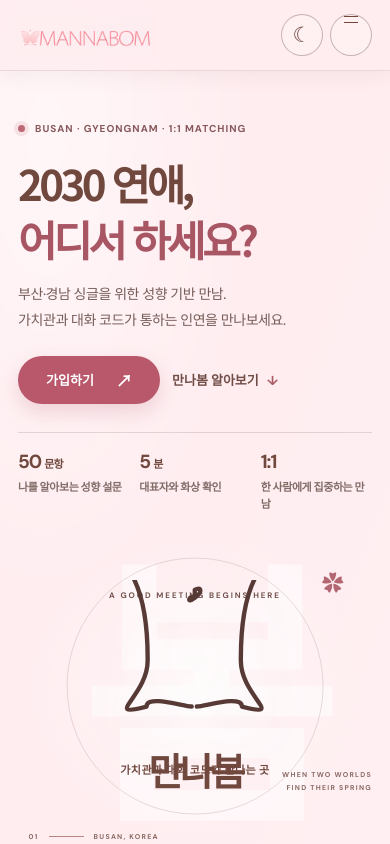
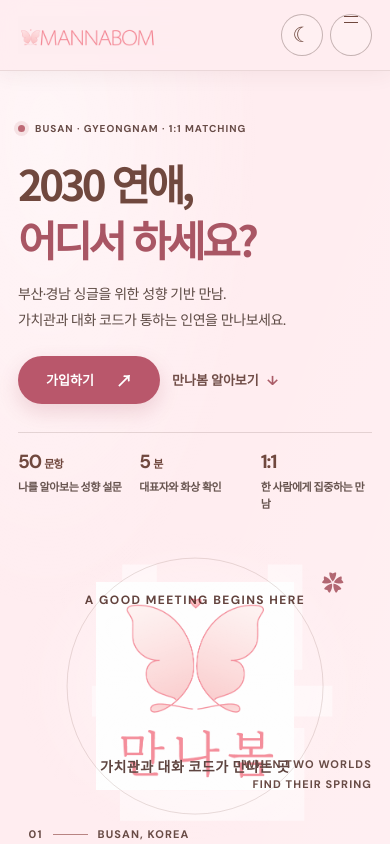
Before and after one commit to parknayoung-mnb/mannabom, a website: page index.html in a window 390 px wide. Shown: the top 844 px of the page. Drawn offline with Linux system fonts and the light colour scheme.

Commit message:
Use official outline logo and readable profile visuals

```diff
--- a/index.html
+++ b/index.html
@@ -16,7 +16,7 @@
   <header class="site-header" id="top">
     <div class="container header-inner">
       <a class="brand" href="#top" aria-label="만나봄 홈으로">
-        <img class="brand-mark-img" src="./assets/mannabom-logo-horizontal.png" alt="만나봄 MANNABOM 공식 로고">
+        <img class="brand-mark-img" src="./assets/mannabom-logo-horizontal-outline.png" alt="만나봄 MANNABOM 공식 로고">
       </a>
       <nav class="primary-nav" id="primary-nav" aria-label="주요 메뉴">
         <a href="#about">만나봄 소개</a>
@@ -57,8 +57,7 @@
           <div class="logo-orbit logo-orbit-outer" aria-hidden="true"></div>
           <div class="hero-logo-plate">
             <span class="logo-kicker">A GOOD MEETING BEGINS HERE</span>
-            <img class="hero-company-mark" src="./assets/mannabom-mark.svg" alt="만나봄 나비 심볼">
-            <strong class="hero-company-name">만나봄</strong>
+            <img class="hero-company-mark" src="./assets/mannabom-logo-korean-outline.png" alt="나비 심볼과 만나봄 한글이 담긴 공식 로고">
             <span class="logo-caption">가치관과 대화 코드가 만나는 곳</span>
           </div>
           <span class="logo-sparkle" aria-hidden="true">✿</span>
@@ -121,7 +120,7 @@
     <section class="trust section" aria-labelledby="trust-title">
       <div class="container trust-layout">
         <div class="founder-card" aria-label="만나봄 대표자 광고 이미지">
-          <div class="founder-photo"><img src="./assets/representative.jpg" alt="만나봄 대표자 프로필 사진"></div>
+          <div class="founder-photo"><img src="./assets/representative-cutout.png" alt="배경을 제거한 만나봄 대표자 프로필 사진"></div>
         </div>
         <div class="trust-main"><p class="eyebrow">MEET THE FOUNDER</p><h2 id="trust-title">대표가 얼굴을 공개하고,<br><span>먼저 직접 인사합니다.</span></h2><div class="trust-copy"><p>제약회사 품질보증(QA) 4년의 꼼꼼함과 연애 상담 채널 2년 운영으로 쌓은 소통 경험을 만나봄에 담았습니다. 대표자가 직접 5분 화상으로 인사하고 본인 여부와 대화 매너를 확인해요. 얼굴과 운영 주체를 먼저 공개하는 것부터 신뢰가 시작된다고 믿습니다.</p><div class="trust-chips"><span>제약 QA 경력 4년</span><span>TikTok 연애 상담 채널 5,000 팔로워</span><span>연애 상담 채널 2년 운영</span></div></div></div>
       </div>
@@ -137,7 +136,7 @@
     </section>
   </main>
 
-  <footer class="site-footer"><div class="container footer-inner"><a class="brand footer-brand" href="#top" aria-label="맨 위로"><img class="brand-mark-img" src="./assets/mannabom-logo-horizontal.png" alt="만나봄 MANNABOM 공식 로고"></a><p>© <span id="year">2026</span> MANNABOM. ALL RIGHTS RESERVED.</p><a class="back-top" href="#top">맨 위로 ↑</a></div></footer>
+  <footer class="site-footer"><div class="container footer-inner"><a class="brand footer-brand" href="#top" aria-label="맨 위로"><img class="brand-mark-img" src="./assets/mannabom-logo-horizontal-outline.png" alt="만나봄 MANNABOM 공식 로고"></a><p>© <span id="year">2026</span> MANNABOM. ALL RIGHTS RESERVED.</p><a class="back-top" href="#top">맨 위로 ↑</a></div></footer>
 
   <div class="signup-modal" id="signup-modal" aria-hidden="true">
     <button class="signup-backdrop" type="button" aria-label="가입 설문 닫기" data-close-signup></button>
--- a/styles.css
+++ b/styles.css
@@ -630,3 +630,30 @@ body[data-theme="dark"] .hero-company-name { color: #fff0e9; }
   .founder-card::after { padding: 58px 16px 17px; font-size: 7px; }
   .founder-photo { width: 100%; height: 100%; }
 }
+
+/* Match the supplied outline logo and keep supporting copy easy to read. */
+.hero-company-mark { width: 248px; height: 260px; margin: 0 auto; mix-blend-mode: multiply; filter: none; }
+.brand-mark-img { width: 164px; height: 48px; mix-blend-mode: multiply; }
+.hero-art-index, .hero-art-sidecopy { color: #684b45; font-size: 11px; letter-spacing: .1em; }
+.logo-kicker { color: #63433e; font-size: 12px; letter-spacing: .12em; }
+.logo-caption { color: #5e4540; font-size: 14px; }
+.hero-copy, .about-description, .how-intro, .step p, .service-text p, .trust-copy p, .contact-copy { color: #5d4a44; font-size: 15px; }
+.hero .eyebrow, .section-label { color: #674b46; }
+.hero-facts small, .promise-row article p, .step-foot, .privacy-note, .service-price span, .price-note, .founder-caption { color: #66534e; }
+.step-foot, .service-number, .service-price span, .price-note { font-size: 12px; }
+.promise-row article p, .founder-caption { font-size: 13px; }
+.trust-chips span { color: #684b45; font-size: 12px; }
+.section-label, .hero-facts small { font-size: 12px; }
+.founder-card { background: radial-gradient(ellipse at 50% 35%, #fff8f4, #f4e4df 76%); }
+.founder-photo { background: transparent; }
+.founder-photo img { object-fit: contain; object-position: center bottom; }
+body[data-theme="dark"] .hero-company-mark { mix-blend-mode: multiply; filter: brightness(1.7); }
+body[data-theme="dark"] .site-header .brand-mark-img { filter: brightness(1.5); }
+
+@media (max-width: 650px) {
+  .brand-mark-img { width: 142px; height: 42px; }
+  .hero-company-mark { width: 198px; height: 210px; }
+  .hero-copy, .about-description, .how-intro, .step p, .service-text p, .trust-copy p, .contact-copy { font-size: 14px; }
+  .founder-caption, .promise-row article p { font-size: 13px; }
+  .hero-facts small { font-size: 11px; }
+}
```
Also changed, not shown: assets/mannabom-logo-horizontal-outline.png (added), assets/mannabom-logo-korean-outline.png (added), assets/representative-cutout.png (added).
